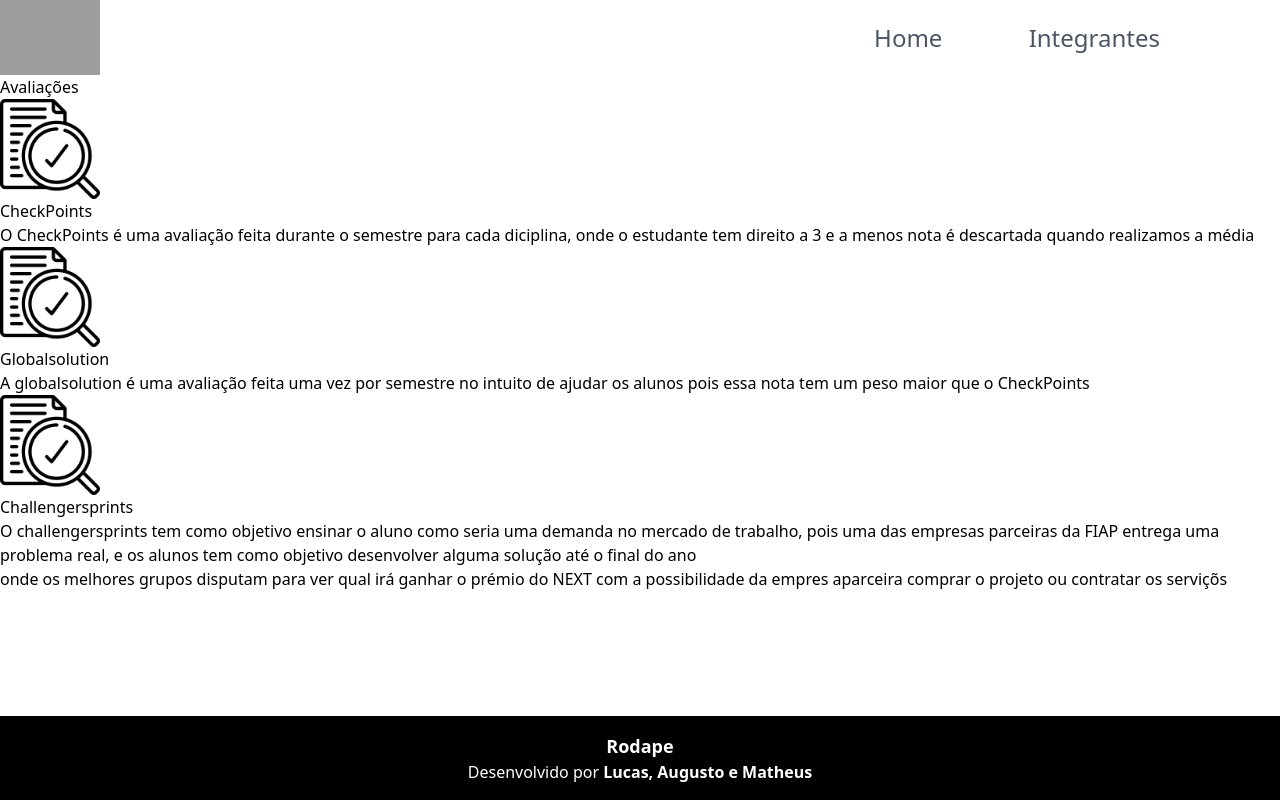
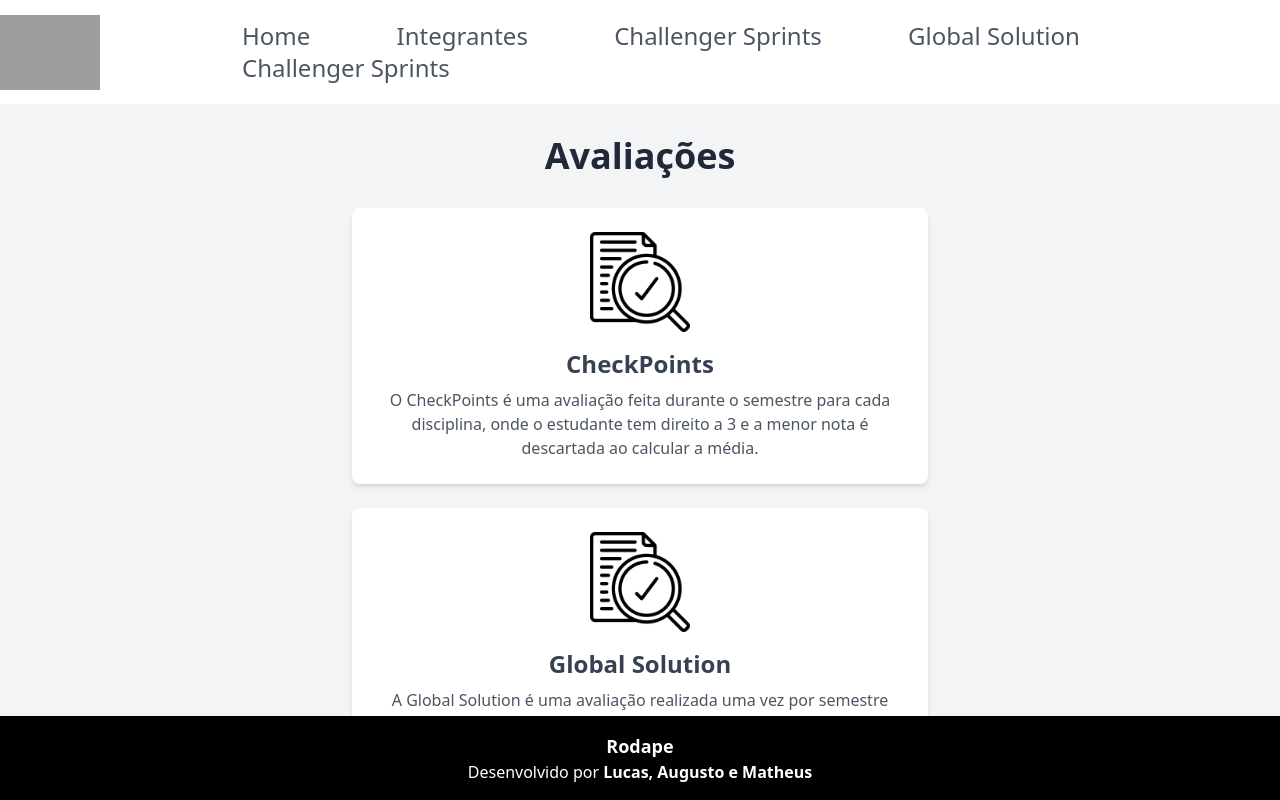
Before and after one commit to lopeslyra10/CP6---Front, a Next.js app in the folder cp6-front/: page / in a window 1280 px wide. Shown: the top 800 px of the page. Built offline with nearby package versions, Linux system fonts and the light colour scheme; grey boxes are pictures that could not be loaded.

Commit message:
adicionando link para avaliações e estilizando

```diff
--- a/cp6-front/src/app/Components/Menu/Menu.tsx
+++ b/cp6-front/src/app/Components/Menu/Menu.tsx
@@ -6,6 +6,9 @@ export default function Menu() {
             <ul>
                 <li> <Link href="/">Home</Link> </li>
                 <li> <Link href="/Integrantes">Integrantes</Link> </li>
+                <li> <Link href="/Integrantes">Challenger Sprints</Link> </li>
+                <li> <Link href="/Integrantes">Global Solution</Link> </li>
+                <li> <Link href="/Integrantes">Challenger Sprints</Link> </li>
             </ul>
         </nav>
     )
--- a/cp6-front/src/app/globals.css
+++ b/cp6-front/src/app/globals.css
@@ -2,50 +2,47 @@
 @tailwind components;
 @tailwind utilities;
 
-@layer components{
-    .menu{
-        @apply mx-10 py-5;
+@layer components {
+    .menu {
+        @apply mx-auto py-5 w-full max-w-4xl; /* Centraliza o menu e define uma largura máxima */
     }
 
-    .menu ul{
+    .menu ul {
         @apply list-none;
     }
 
-    .menu a{
+    .menu a {
         @apply no-underline;
     }
 
-    .spinner{
+    .spinner {
         @apply flex justify-center items-center;
-        & div{
+        & div {
             @apply animate-spin rounded-full h-16 w-16 border-t-4 border-blue-500;
         }
     }
 
-    .cabecalho{
+    .cabecalho {
         @apply flex justify-between items-center text-2xl;
 
-        & li{
+        & li {
             @apply mr-20 inline;
 
-             & a{
+            & a {
                 @apply text-gray-600 hover:text-gray-900 hover:underline;
-             }
-
+            }
         }
     }
 
-    .tabelaProd{
-        @apply border-2 border-gray-700 m-auto w-10/12 bg-black shadow-lg shadow-gray-600 font-sans font-bold;
+    .tabelaProd {
+        @apply border-2 border-gray-700 mx-auto w-10/12 max-w-4xl bg-black shadow-lg shadow-gray-600 font-sans font-bold; /* Centraliza a tabela e define uma largura máxima */
 
-        & th,td{
+        & th, td {
             @apply text-center text-white border-2 border-white py-5;
         }
 
-        & tbody tr{
+        & tbody tr {
             @apply hover:bg-slate-500;
         }
-
     }
-
 }
--- a/cp6-front/src/app/page.tsx
+++ b/cp6-front/src/app/page.tsx
@@ -2,33 +2,36 @@ import ImgProva from "@/Img/foto-prova.png";
 import Image from "next/image";
 
 
-
-
-
 export default function Home() {
   return (
-<div>
-    <h1>Avaliações</h1>
-      <div className="">
-      <Image src={ImgProva} alt="Foto de prova" width={100}/>
-        <h3>CheckPoints</h3>
-        <p>O CheckPoints é uma avaliação feita durante o semestre para cada diciplina, onde o estudante tem direito a 3 e a menos nota é descartada quando realizamos a média </p>
+    <div className="flex flex-col items-center justify-center min-h-screen bg-gray-100 p-8 pb-16">
+      <h1 className="text-4xl font-bold text-gray-800 mb-8">Avaliações</h1>
 
-        </div>
-        <div>
-        <Image src={ImgProva} alt="Foto de prova" width={100}/>
-        <h3>Globalsolution</h3>
-        <p>A globalsolution é uma avaliação feita uma vez por semestre no intuito de ajudar os alunos pois essa nota tem um peso maior que o CheckPoints </p>
+      <div className="bg-white shadow-md rounded-lg p-6 mb-6 max-w-xl w-full text-center">
+        <Image src={ImgProva} alt="Foto de prova" width={100} height={100} className="mx-auto mb-4" />
+        <h3 className="text-2xl font-semibold text-gray-700">CheckPoints</h3>
+        <p className="text-gray-600 mt-2">
+          O CheckPoints é uma avaliação feita durante o semestre para cada disciplina, onde o estudante tem direito a 3 e a menor nota é descartada ao calcular a média.
+        </p>
       </div>
-      <div>
 
+      <div className="bg-white shadow-md rounded-lg p-6 mb-6 max-w-xl w-full text-center">
+        <Image src={ImgProva} alt="Foto de prova" width={100} height={100} className="mx-auto mb-4" />
+        <h3 className="text-2xl font-semibold text-gray-700">Global Solution</h3>
+        <p className="text-gray-600 mt-2">
+          A Global Solution é uma avaliação realizada uma vez por semestre para aplicar conhecimento em projetos de maior peso que os CheckPoints.
+        </p>
       </div>
-      <Image src={ImgProva} alt="Foto de prova" width={100}/>
-        <h3>Challengersprints</h3>
-        <p>O challengersprints tem como objetivo ensinar o aluno como seria uma demanda no mercado de trabalho, pois uma das empresas parceiras da FIAP entrega uma problema real, e os alunos tem como objetivo desenvolver alguma solução até o final do ano </p>
-        <p>onde os melhores grupos disputam para ver qual irá ganhar o prémio do NEXT com a possibilidade da empres aparceira comprar o projeto ou contratar os serviçõs</p>
+
+      <div className="bg-white shadow-md rounded-lg p-6 max-w-xl w-full text-center">
+        <Image src={ImgProva} alt="Foto de prova" width={100} height={100} className="mx-auto mb-4" />
+        <h3 className="text-2xl font-semibold text-gray-700">Challenger Sprints</h3>
+        <p className="text-gray-600 mt-2">
+          O Challenger Sprints simula uma demanda de mercado, onde empresas parceiras da FIAP propõem problemas reais para os alunos solucionarem até o final do ano. Os melhores projetos competem por prêmios e possíveis contratações da empresa parceira.
+        </p>
+      </div>
 
 
     </div>
-    )
-  }
+  );
+}
```
Also changed, not shown: cp6-front/src/app/Components/Rodape/Rodape.tsx (indentation only).
